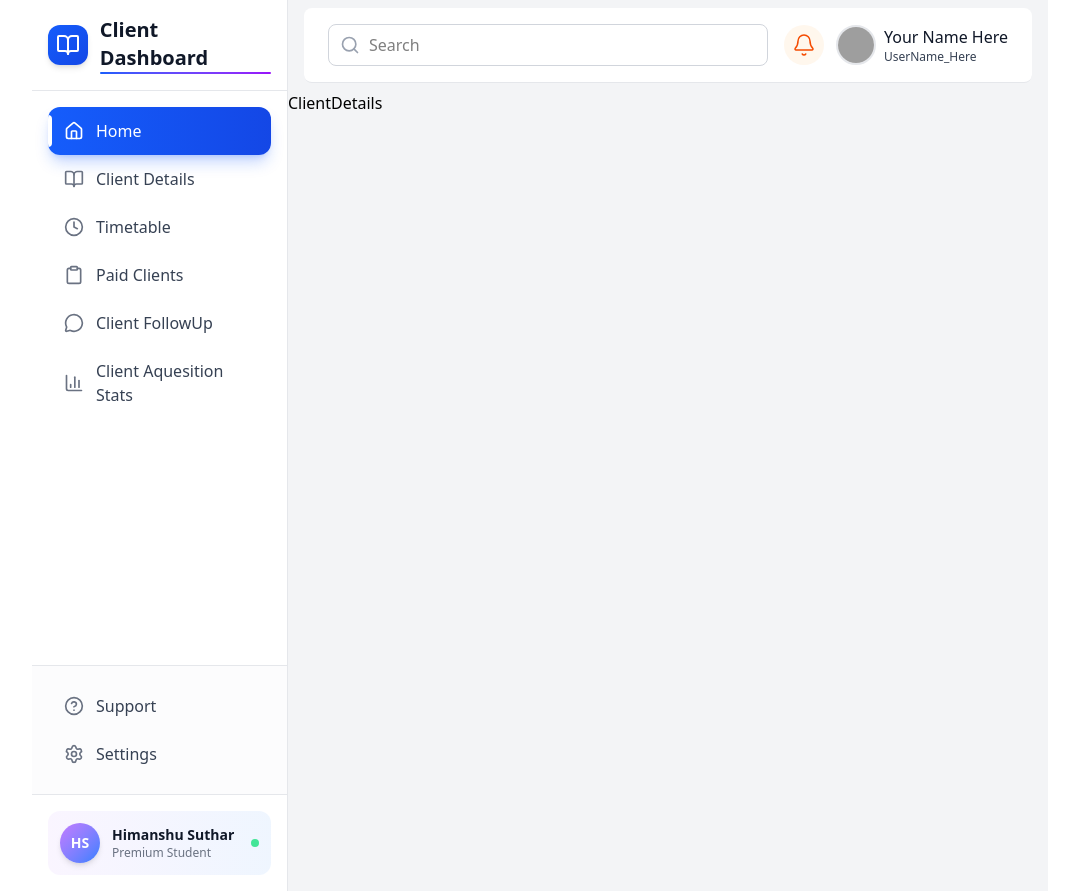
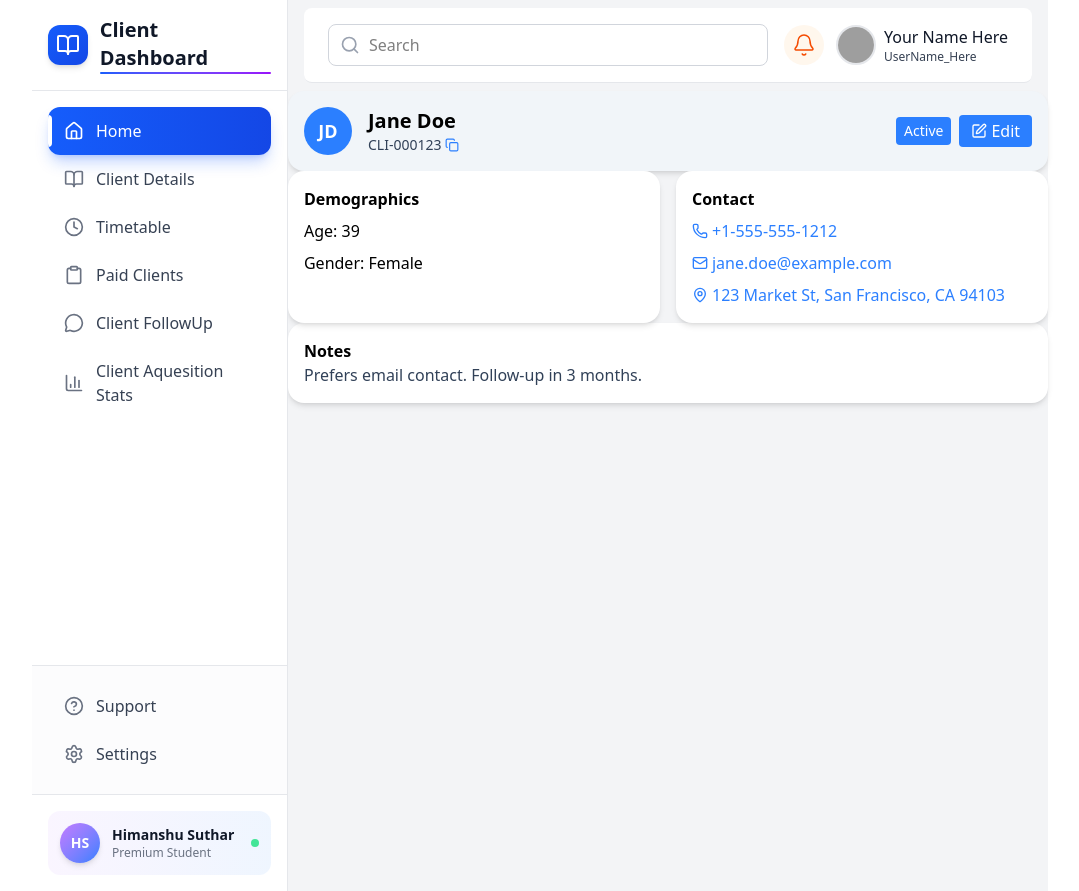
Before and after one commit to MSAndromeda/client-dashboard, a React (Vite) app: page /clientdetails in a window 1280 px wide. Shown: the whole page, without its empty margins (100-1179 px from the left). Built offline with nearby package versions, Linux system fonts and the light colour scheme; grey boxes are pictures that could not be loaded.

Commit message:
feat: Implement client details page with editable fields and header component

```diff
--- /dev/null
+++ b/src/components/ClientDetails/Header.jsx
@@ -0,0 +1,63 @@
+import { Copy, Edit, Save, X } from 'lucide-react';
+import { useState } from 'react';
+export const HeaderDetails = ({client, handleSave}) => {
+    const [editMode, setEditMode] = useState(false);
+
+  return (
+    <div className="shadow-md bg-slate-100 rounded-2xl p-4 flex items-center justify-between">
+      <div className="flex items-center space-x-4">
+        <div className="bg-blue-500 text-white rounded-full w-12 h-12 flex items-center justify-center text-lg font-bold">
+          {client.firstName[0]}
+          {client.lastName[0]}
+        </div>
+        <div>
+          <h2 className="text-xl font-semibold text-black">
+            {client.firstName} {client.lastName}
+          </h2>
+          <p className="text-sm text-slate-700 flex items-center">
+            {client.id}
+            <button
+              onClick={() => navigator.clipboard.writeText(client.id)}
+              className="ml-1 text-blue-500"
+            >
+              <Copy size={14} />
+            </button>
+          </p>
+        </div>
+      </div>
+
+      <div className="flex items-center space-x-2">
+        <span
+          className={`px-2 py-1 rounded text-white text-sm ${
+            client.status === "Active" ? "bg-blue-500" : "bg-black"
+          }`}
+        >
+          {client.status}
+        </span>
+        {editMode ? (
+          <>
+            <button
+              onClick={handleSave}
+              className="bg-blue-500 text-white px-3 py-1 rounded flex items-center"
+            >
+              <Save size={16} className="mr-1" /> Save
+            </button>
+            <button
+              onClick={() => setEditMode(false)}
+              className="border border-slate-400 px-3 py-1 rounded flex items-center"
+            >
+              <X size={16} className="mr-1" /> Cancel
+            </button>
+          </>
+        ) : (
+          <button
+            onClick={() => setEditMode(true)}
+            className="bg-blue-500 text-white px-3 py-1 rounded flex items-center"
+          >
+            <Edit size={16} className="mr-1" /> Edit
+          </button>
+        )}
+      </div>
+    </div>
+  );
+};
--- a/src/main.jsx
+++ b/src/main.jsx
@@ -4,11 +4,13 @@ import "./index.css";
 import { createBrowserRouter, RouterProvider } from "react-router-dom";
 import App from "./App.jsx";
 import Dashboard from "./pages/Dashboard.jsx";
-import ClientDetails from "./pages/ClientDetails.jsx";
+
 import Timetable from "./pages/Timetable.jsx";
 import PaidClients from "./pages/PaidClients.jsx";
 import ClientFollowUp from "./pages/ClientFollowUp.jsx";
 import ClientAquesitionStats from "./pages/ClientAquesitionStats.jsx";
+import ClientDetails from "./pages/ClientDetails.jsx";
+
 
 const router = createBrowserRouter([
   {
--- a/src/pages/ClientDetails.jsx
+++ b/src/pages/ClientDetails.jsx
@@ -1,7 +1,195 @@
-import React from "react";
+import React, { useState } from "react";
+import { Phone, Mail, MapPin, Edit, Save, X, Copy } from "lucide-react";
+import { HeaderDetails } from "../components/ClientDetails/Header";
 
-const ClientDetails = () => {
-  return <div>ClientDetails</div>;
-};
+// --- Mock Data ---
+const mockClients = [
+  {
+    id: "CLI-000123",
+    firstName: "Jane",
+    lastName: "Doe",
+    dob: "1986-04-17",
+    gender: "Female",
+    phone: "+1-555-555-1212",
+    email: "jane.doe@example.com",
+    address: {
+      line: "123 Market St",
+      city: "San Francisco",
+      state: "CA",
+      postal: "94103",
+    },
+    status: "Active",
+    createdAt: "2024-07-01T10:00:00Z",
+    updatedAt: "2025-01-15T14:30:00Z",
+    notes: "Prefers email contact. Follow-up in 3 months.",
+  },
+  {
+    id: "CLI-000456",
+    firstName: "John",
+    lastName: "Smith",
+    dob: "1990-10-05",
+    gender: "Male",
+    phone: "+1-444-123-4567",
+    email: "john.smith@example.com",
+    address: null,
+    status: "Inactive",
+    createdAt: "2024-08-11T09:00:00Z",
+    updatedAt: "2025-02-10T16:45:00Z",
+    notes: "No current engagement.",
+  },
+  {
+    id: "CLI-000789",
+    firstName: "Alice",
+    lastName: "Wong",
+    dob: "1975-02-12",
+    gender: "Female",
+    phone: "+1-333-789-6543",
+    email: "alice.wong@example.com",
+    address: {
+      line: "456 Broadway",
+      city: "New York",
+      state: "NY",
+      postal: "10012",
+    },
+    status: "Active",
+    createdAt: "2024-09-21T14:00:00Z",
+    updatedAt: "2025-03-05T11:20:00Z",
+    notes: "High-priority client.",
+  },
+];
 
-export default ClientDetails;
+// --- Utility ---
+function getAge(dob) {
+  const diff = Date.now() - new Date(dob).getTime();
+  return Math.abs(new Date(diff).getUTCFullYear() - 1970);
+}
+
+export default function ClientDetails() {
+  const [client, setClient] = useState(mockClients[0]);
+  const [editMode, setEditMode] = useState(false);
+  const [formData, setFormData] = useState(client);
+
+  const handleChange = (field, value) => {
+    setFormData({ ...formData, [field]: value });
+  };
+
+  const handleSave = () => {
+    setClient(formData);
+    setEditMode(false);
+  };
+
+  return (
+    <div className="w-full">
+      {/* Header Card */}
+      <HeaderDetails client={client} handleSave={handleSave}/>
+
+
+      {/* Body Two Column */}
+      <div className="grid grid-cols-1 md:grid-cols-2 gap-4">
+        {/* Demographic */}
+        <div className="shadow-md bg-white rounded-2xl p-4 space-y-2">
+          <h3 className="font-semibold text-black">Demographics</h3>
+          {editMode ? (
+            <>
+              <label className="block text-sm">
+                Date of Birth
+                <input
+                  type="date"
+                  value={formData.dob}
+                  onChange={(e) => handleChange("dob", e.target.value)}
+                  className="w-full border rounded p-1 mt-1"
+                />
+              </label>
+              <label className="block text-sm">
+                Gender
+                <input
+                  value={formData.gender}
+                  onChange={(e) => handleChange("gender", e.target.value)}
+                  className="w-full border rounded p-1 mt-1"
+                />
+              </label>
+            </>
+          ) : (
+            <>
+              <p>
+                <span className="font-medium">Age:</span> {getAge(client.dob)}
+              </p>
+              <p>
+                <span className="font-medium">Gender:</span> {client.gender}
+              </p>
+            </>
+          )}
+        </div>
+
+        {/* Contact */}
+        <div className="shadow-md bg-white rounded-2xl p-4 space-y-2">
+          <h3 className="font-semibold text-black">Contact</h3>
+          {editMode ? (
+            <>
+              <label className="block text-sm">
+                Phone
+                <input
+                  value={formData.phone}
+                  onChange={(e) => handleChange("phone", e.target.value)}
+                  className="w-full border rounded p-1 mt-1"
+                />
+              </label>
+              <label className="block text-sm">
+                Email
+                <input
+                  value={formData.email}
+                  onChange={(e) => handleChange("email", e.target.value)}
+                  className="w-full border rounded p-1 mt-1"
+                />
+              </label>
+              <label className="block text-sm">
+                Address
+                <input
+                  value={formData.address?.line || ""}
+                  onChange={(e) =>
+                    setFormData({
+                      ...formData,
+                      address: { ...formData.address, line: e.target.value },
+                    })
+                  }
+                  className="w-full border rounded p-1 mt-1"
+                />
+              </label>
+            </>
+          ) : (
+            <>
+              <p className="flex items-center text-blue-500">
+                <Phone size={16} className="mr-1" />
+                <a href={`tel:${client.phone}`}>{client.phone}</a>
+              </p>
+              <p className="flex items-center text-blue-500">
+                <Mail size={16} className="mr-1" />
+                <a href={`mailto:${client.email}`}>{client.email}</a>
+              </p>
+              <p className="flex items-center text-blue-500">
+                <MapPin size={16} className="mr-1" />
+                {client.address
+                  ? `${client.address.line}, ${client.address.city}, ${client.address.state} ${client.address.postal}`
+                  : "No address on file"}
+              </p>
+            </>
+          )}
+        </div>
+      </div>
+
+      {/* Notes */}
+      <div className="shadow-md bg-white rounded-2xl p-4">
+        <h3 className="font-semibold text-black">Notes</h3>
+        {editMode ? (
+          <input
+            value={formData.notes}
+            onChange={(e) => handleChange("notes", e.target.value)}
+            className="w-full border rounded p-1 mt-1"
+          />
+        ) : (
+          <p className="text-slate-700">{client.notes}</p>
+        )}
+      </div>
+    </div>
+  );
+}
```
